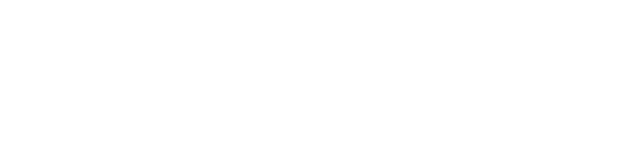
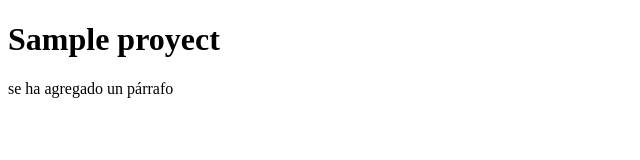
Before and after one commit to Bendher1802/new-repo, a plain HTML site: page index.html in a window 1280 px wide. Shown: the whole page, without its empty margins (0-640 px from the left). Drawn offline with Linux system fonts and the light colour scheme.

Commit message:
Se agregó un párrafo

```diff
--- a/index.html
+++ b/index.html
@@ -5,4 +5,6 @@
     <title>title</title>
   </head>
   <body></body>
+  <h1>Sample proyect</h1>
+  <p>se ha agregado un párrafo</p>
 </html>
```
